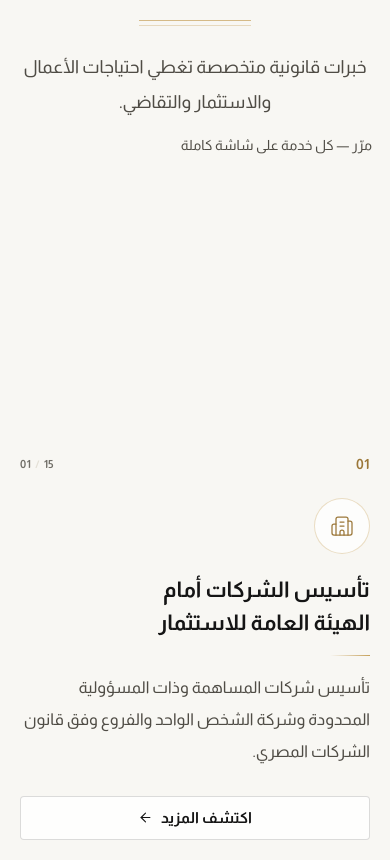
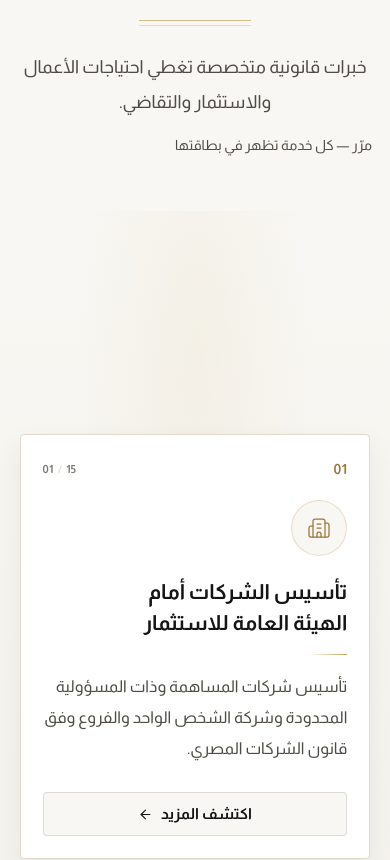
Before and after one commit to YousefMH/hamza-partners, a React (Vite) app: page / in a window 390 px wide. Shown: the part 980-1840 px from the top of the page. Built offline with nearby package versions, Linux system fonts and the light colour scheme.

Commit message:
style: present each mobile service as an animated card
Wrap every full-screen service panel in a floating white card with a
soft gold wash behind it, and animate the card rising into view (and
settling out) as the user scrolls between services.

```diff
--- a/src/components/Services.tsx
+++ b/src/components/Services.tsx
@@ -7,6 +7,7 @@ import { SectionLabel, DoubleLine } from '@/components/Decorative/Ornaments'
 import { ServiceIcon } from '@/components/ui/ServiceIcon'
 import { useMobileServicesSnap } from '@/hooks/useMobileServicesSnap'
 import {
+  easeOut,
   fadeUp,
   fadeUpSoft,
   readingStagger,
@@ -49,6 +50,12 @@ function ServiceCardContent({
   )
 }
 
+const mobileCardViewport = {
+  once: false,
+  amount: 0.4,
+  margin: '0px 0px -8% 0px',
+} as const
+
 function MobileServicePanel({
   service,
   index,
@@ -58,26 +65,33 @@ function MobileServicePanel({
   index: number
   total: number
 }) {
+  const reduce = useReducedMotion()
   const isLast = index === total - 1
 
   return (
     <article
       role="listitem"
       className={cn(
-        'services-page-panel relative flex flex-col justify-center px-5',
+        'services-page-panel relative flex flex-col items-center justify-center px-5',
         isLast && 'services-page-panel--last',
-        index % 2 === 0 ? 'bg-ivory' : 'bg-[#f5f3ed]',
       )}
+    >
+      <motion.div
+        className="services-mobile-shell w-full max-w-[22.5rem]"
+        initial={reduce ? false : { opacity: 0, y: 42 }}
+        whileInView={reduce ? undefined : { opacity: 1, y: 0 }}
+        viewport={mobileCardViewport}
+        transition={{ duration: 0.55, ease: easeOut }}
       >
         <Link
           to={`/services/${service.slug}`}
-        className="group services-mobile-card mx-auto flex w-full max-w-[22rem] flex-col"
+          className="group services-mobile-card flex w-full flex-col"
         >
-        <div className="mb-6 flex items-center justify-between gap-3">
+          <div className="mb-5 flex items-center justify-between gap-3">
             <span className="font-display text-sm font-bold tabular-nums tracking-wide text-gold-dark">
               {service.number}
             </span>
-          <span className="text-[0.7rem] font-bold tabular-nums tracking-wide text-muted/80">
+            <span className="text-[0.7rem] font-bold tabular-nums tracking-wide text-muted/75">
               {String(index + 1).padStart(2, '0')}
               <span className="mx-1 text-border">/</span>
               {String(total).padStart(2, '0')}
@@ -85,13 +99,13 @@ function MobileServicePanel({
           </div>
 
           <div
-          className="mb-5 flex size-14 items-center justify-center rounded-full border border-gold/35 bg-white/70 text-gold-dark"
+            className="mb-5 flex size-14 items-center justify-center rounded-full border border-gold/30 bg-ivory text-gold-dark transition-colors group-hover:border-gold group-hover:bg-white"
             aria-hidden="true"
           >
             <ServiceIcon name={service.icon} className="size-6" />
           </div>
 
-        <h3 className="font-display text-[clamp(1.35rem,5.2vw,1.7rem)] leading-[1.5] text-charcoal text-balance">
+          <h3 className="font-display text-[clamp(1.3rem,5vw,1.65rem)] leading-[1.5] text-charcoal text-balance">
             {service.title}
           </h3>
 
@@ -100,15 +114,16 @@ function MobileServicePanel({
             aria-hidden="true"
           />
 
-        <p className="text-[1.02rem] leading-[1.95] text-muted text-pretty">
+          <p className="text-[1.02rem] leading-[1.9] text-muted text-pretty">
             {service.shortDescription}
           </p>
 
-        <span className="mt-7 inline-flex min-h-11 w-full items-center justify-center gap-2 rounded-sm border border-charcoal/15 bg-white/80 px-4 text-[0.95rem] font-bold text-charcoal transition-colors group-hover:border-gold group-hover:text-gold-dark">
+          <span className="mt-7 inline-flex min-h-11 w-full items-center justify-center gap-2 rounded-sm border border-charcoal/12 bg-ivory px-4 text-[0.95rem] font-bold text-charcoal transition-colors group-hover:border-gold group-hover:bg-white group-hover:text-gold-dark">
             {siteConfig.cta.discoverMore}
             <ArrowLeft size={15} strokeWidth={1.75} aria-hidden="true" />
           </span>
         </Link>
+      </motion.div>
 
       {!isLast ? (
         <span
@@ -160,14 +175,10 @@ export function Services() {
           <motion.p variants={readingVariants(reduce, fadeUpSoft)} className="lede">
             خبرات قانونية متخصصة تغطي احتياجات الأعمال والاستثمار والتقاضي.
           </motion.p>
-          <p className="mt-4 text-sm text-muted lg:hidden">مرّر — كل خدمة على شاشة كاملة</p>
+          <p className="mt-4 text-sm text-muted lg:hidden">مرّر — كل خدمة تظهر في بطاقتها</p>
         </motion.div>
       </div>
 
-      {/*
-        Mobile: one viewport per service in document flow.
-        Last panel uses softer snap-stop so leaving into the next section stays smooth.
-      */}
       <div className="hidden max-lg:block" role="list" aria-label="قائمة مجالات العمل">
         {services.map((service, index) => (
           <MobileServicePanel
@@ -179,7 +190,6 @@ export function Services() {
         ))}
       </div>
 
-      {/* Desktop editorial grid */}
       <motion.ul
         className="container-editorial section-body hidden grid-cols-2 border-t border-border lg:grid xl:grid-cols-3"
         variants={readingStagger(reduce, staggerList)}
--- a/src/index.css
+++ b/src/index.css
@@ -302,6 +302,9 @@
       padding-top: 4.5rem;
       padding-bottom: max(2.75rem, calc(env(safe-area-inset-bottom) + 1.5rem));
       overflow: hidden;
+      background:
+        radial-gradient(ellipse at 50% 18%, rgba(198, 161, 91, 0.08), transparent 42%),
+        linear-gradient(180deg, #f8f7f3 0%, #f3f1ea 100%);
     }
 
     .services-page-panel--last {
@@ -309,7 +312,17 @@
     }
 
     .services-mobile-card {
+      box-sizing: border-box;
       text-align: start;
+      border: 1px solid color-mix(in srgb, var(--color-border) 90%, var(--color-gold) 10%);
+      border-radius: 0.25rem;
+      background: #fff;
+      padding: 1.5rem 1.35rem 1.4rem;
+      box-shadow: 0 10px 28px rgba(21, 21, 21, 0.06);
+    }
+
+    .services-mobile-card:active {
+      transform: translateY(1px);
     }
 
     .service-scroll-cue {
```
Lines whose indentation alone changed are shown as unchanged.
